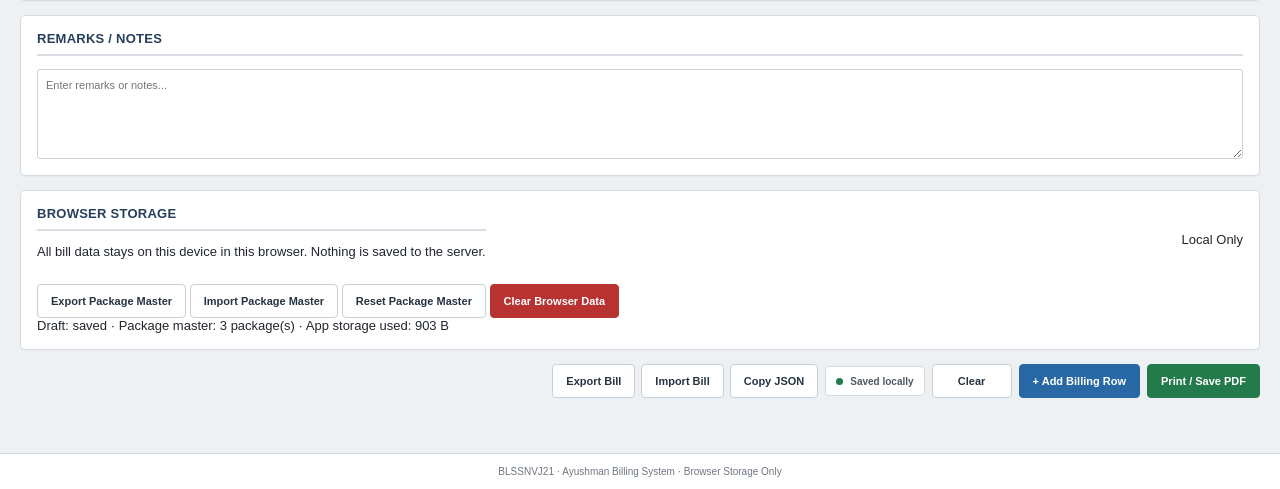
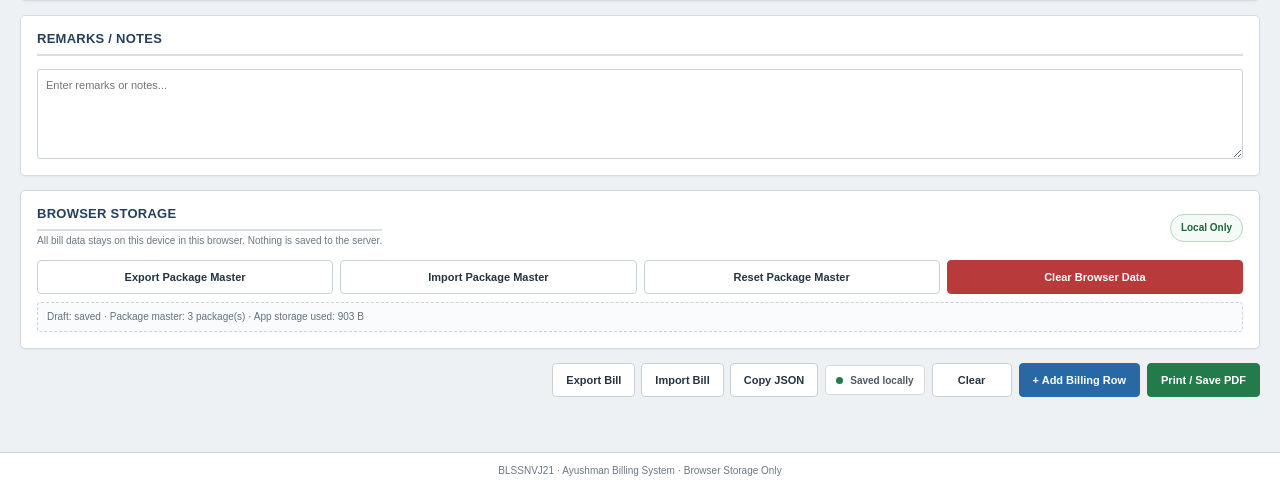
Before and after one commit to shreebalaji767/AYUSHMAN-BILLING, a Flask app: page / in a window 1280 px wide. Shown: the part 836-1325 px from the top of the page. Run offline with Flask 3, Linux system fonts and the light colour scheme.

Commit message:
Add browser storage center styling

```diff
--- a/static/css/style.css
+++ b/static/css/style.css
@@ -1632,3 +1632,96 @@ textarea:focus-visible {
         animation: none !important;
     }
 }
+
+
+/* ============================================================
+   BROWSER STORAGE CENTER
+============================================================ */
+
+.storage-center {
+    border-color: #cbd7e4;
+}
+
+.section-help {
+    margin: 3px 0 0;
+    color: #6d7781;
+    font-size: 10px;
+    line-height: 1.4;
+}
+
+.storage-badge {
+    display: inline-flex;
+    align-items: center;
+    min-height: 28px;
+    padding: 0 10px;
+    border: 1px solid #b8d4c2;
+    border-radius: 999px;
+    background: #f4faf6;
+    color: #21663b;
+    font-size: 10px;
+    font-weight: 800;
+    white-space: nowrap;
+}
+
+.storage-badge[data-state="error"] {
+    border-color: #e2bcbc;
+    background: #fff7f7;
+    color: #8f2929;
+}
+
+.storage-center-grid {
+    display: grid;
+    grid-template-columns: repeat(4, minmax(0, 1fr));
+    gap: 7px;
+    margin-top: 10px;
+}
+
+.storage-center-grid .btn {
+    width: 100%;
+}
+
+.storage-summary {
+    margin-top: 8px;
+    padding: 7px 9px;
+    border: 1px dashed #cbd2d9;
+    border-radius: 4px;
+    background: #fafbfc;
+    color: #65717d;
+    font-size: 10px;
+    line-height: 1.4;
+}
+
+.btn-danger {
+    border: 1px solid #b83a3a;
+    background: #b83a3a;
+    color: #ffffff;
+}
+
+.btn-danger:hover {
+    background: #962f2f;
+    border-color: #962f2f;
+}
+
+@media (max-width: 900px) {
+    .storage-center-grid {
+        grid-template-columns: repeat(2, minmax(0, 1fr));
+    }
+}
+
+@media (max-width: 520px) {
+    .storage-center-grid {
+        grid-template-columns: 1fr;
+    }
+
+    .storage-center .section-header {
+        align-items: flex-start;
+        flex-direction: column;
+        gap: 7px;
+    }
+}
+
+@media print {
+    .storage-center {
+        display: none !important;
+    }
+}
```
